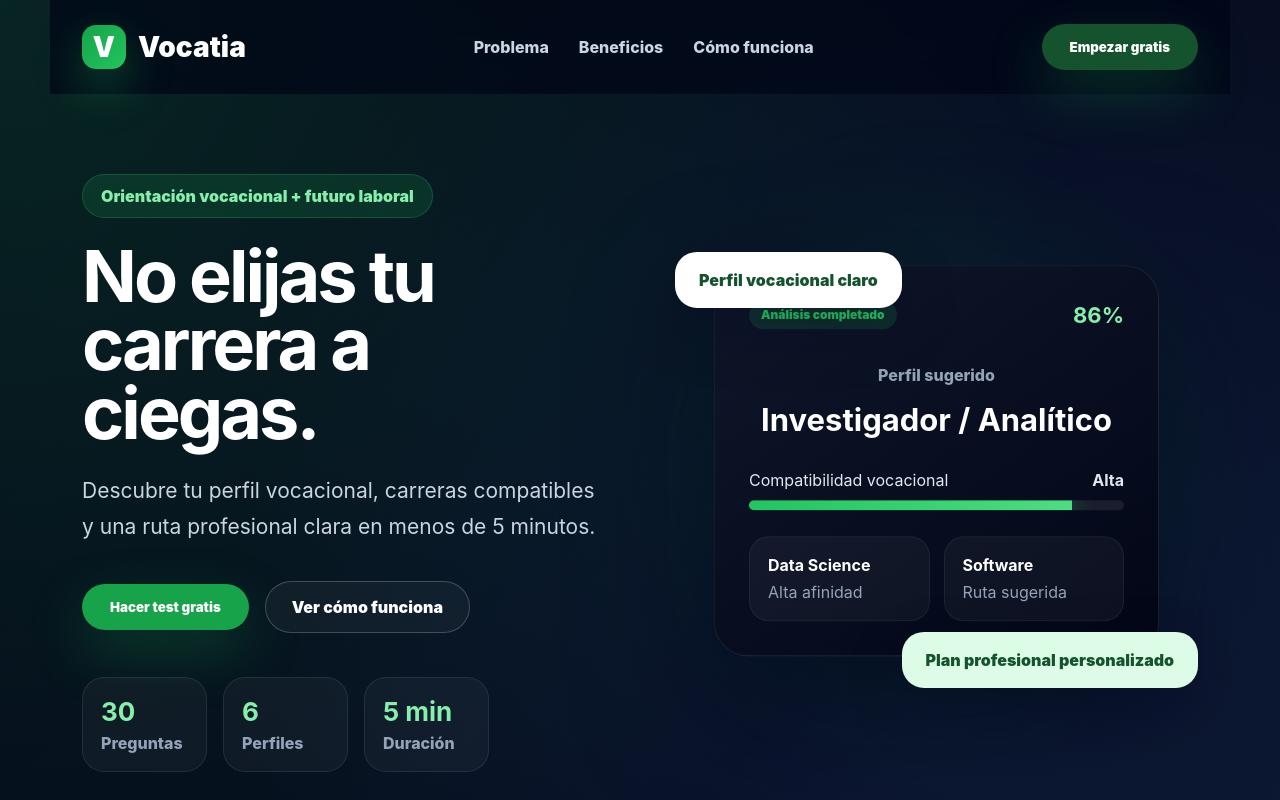
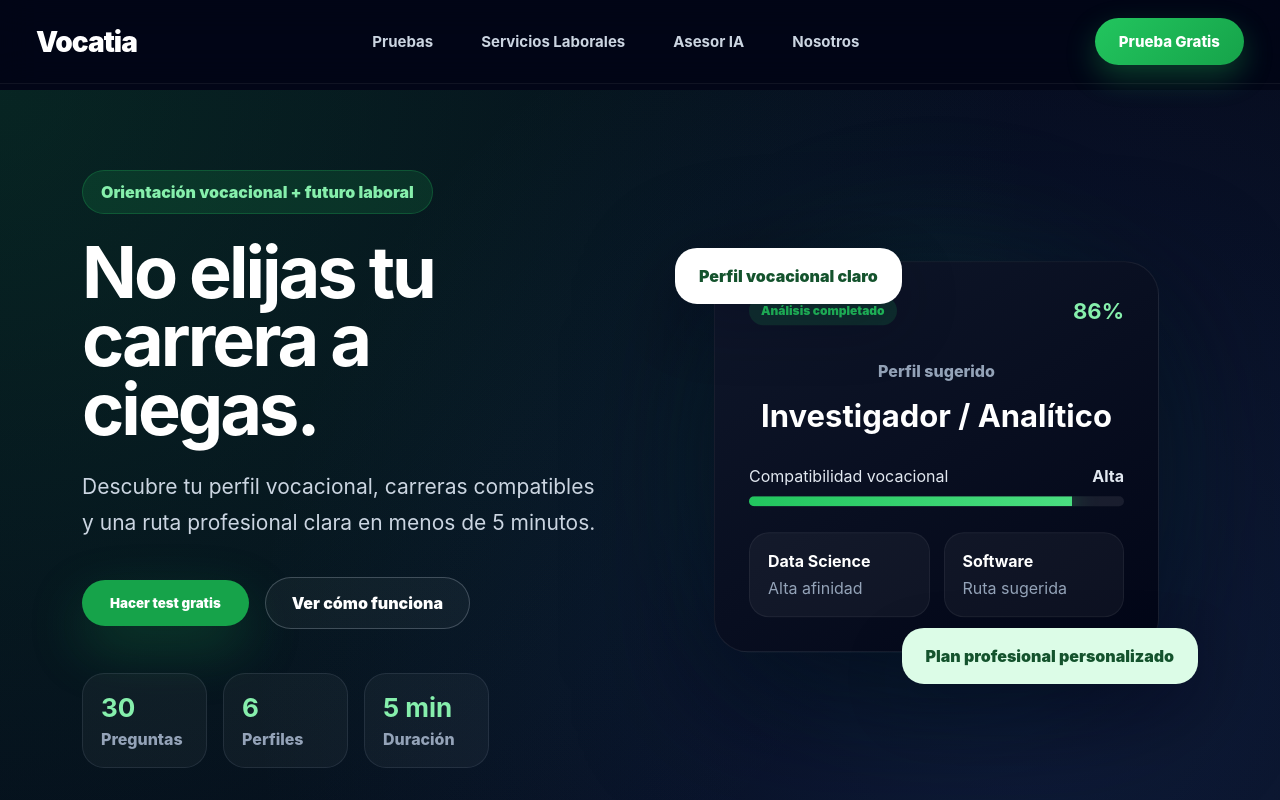
Before and after one commit to Gonzofm/vocatia, a React (Vite) app: page / in a window 1280 px wide. Shown: the top 800 px of the page. Built offline with nearby package versions, Linux system fonts and the light colour scheme.

Commit message:
update navbar

```diff
--- a/src/index.css
+++ b/src/index.css
@@ -1059,3 +1059,176 @@ a {
     transform: rotate(360deg);
   }
 }
+/* =========================
+   VOCATIA PREMIUM NAVBAR
+========================= */
+
+.vocatia-navbar {
+  position: fixed;
+  top: 0;
+  left: 0;
+  width: 100%;
+  z-index: 9999;
+  padding: 18px 36px;
+
+  background: rgba(2, 6, 23, 0.55);
+
+  backdrop-filter: blur(18px);
+  -webkit-backdrop-filter: blur(18px);
+
+  border-bottom: 1px solid rgba(255,255,255,0.06);
+}
+
+.vocatia-navbar-inner {
+  max-width: 1440px;
+  margin: 0 auto;
+
+  display: flex;
+  align-items: center;
+  justify-content: space-between;
+}
+
+.vocatia-logo {
+  font-size: 28px;
+  font-weight: 900;
+  color: white;
+  letter-spacing: -1px;
+}
+
+.vocatia-nav-links {
+  display: flex;
+  align-items: center;
+  gap: 12px;
+}
+
+.vocatia-nav-item {
+  position: relative;
+
+  border: none;
+  background: transparent;
+
+  color: #cbd5e1;
+  font-size: 15px;
+  font-weight: 700;
+
+  padding: 12px 18px;
+  border-radius: 14px;
+
+  cursor: pointer;
+  transition: 0.22s;
+}
+
+.vocatia-nav-item:hover {
+  background: rgba(255,255,255,0.05);
+  color: white;
+}
+
+.vocatia-dropdown {
+  position: relative;
+}
+
+.vocatia-dropdown-menu {
+  position: absolute;
+  top: calc(100% + 14px);
+  left: 0;
+
+  width: 320px;
+
+  background: rgba(15, 23, 42, 0.96);
+
+  border: 1px solid rgba(255,255,255,0.08);
+
+  border-radius: 24px;
+
+  padding: 14px;
+
+  opacity: 0;
+  visibility: hidden;
+  transform: translateY(10px);
+
+  transition: 0.22s;
+
+  box-shadow:
+    0 20px 80px rgba(0,0,0,0.45);
+
+  backdrop-filter: blur(18px);
+}
+
+.vocatia-dropdown:hover .vocatia-dropdown-menu {
+  opacity: 1;
+  visibility: visible;
+  transform: translateY(0);
+}
+
+.vocatia-dropdown-menu button {
+  width: 100%;
+
+  display: flex;
+  align-items: center;
+  justify-content: space-between;
+
+  border: none;
+  background: transparent;
+
+  color: white;
+
+  padding: 16px 18px;
+
+  border-radius: 16px;
+
+  font-size: 15px;
+  font-weight: 700;
+
+  cursor: pointer;
+
+  transition: 0.22s;
+}
+
+.vocatia-dropdown-menu button:hover {
+  background: rgba(255,255,255,0.05);
+}
+
+.vocatia-dropdown-menu span {
+  color: #94a3b8;
+  font-size: 13px;
+  font-weight: 600;
+}
+
+.vocatia-cta-btn {
+  border: none;
+
+  background: linear-gradient(
+    135deg,
+    #22c55e,
+    #16a34a
+  );
+
+  color: white;
+
+  padding: 14px 24px;
+
+  border-radius: 999px;
+
+  font-size: 15px;
+  font-weight: 800;
+
+  cursor: pointer;
+
+  box-shadow:
+    0 12px 30px rgba(34,197,94,0.3);
+
+  transition: 0.22s;
+}
+
+.vocatia-cta-btn:hover {
+  transform: translateY(-2px) scale(1.02);
+
+  box-shadow:
+    0 18px 40px rgba(34,197,94,0.45);
+}
+
+/* SPACE FOR FIXED NAVBAR */
+
+body {
+  padding-top: 90px;
+}
--- a/src/pages/landing.jsx
+++ b/src/pages/landing.jsx
@@ -11,22 +11,93 @@ function Landing({ onStart }) {
 
   return (
     <main className="landing-page">
-      <nav className="landing-navbar">
-        <div className="brand">
-          <div className="brand-icon">V</div>
-          <span>Vocatia</span>
+<nav className="vocatia-navbar">
+  <div className="vocatia-navbar-inner">
+
+    <div className="vocatia-logo">
+      Vocatia
+    </div>
+
+    <div className="vocatia-nav-links">
+
+      {/* PRUEBAS */}
+      <div className="vocatia-dropdown">
+        <button className="vocatia-nav-item">
+          Pruebas
+        </button>
+
+        <div className="vocatia-dropdown-menu">
+
+          <button onClick={onStart}>
+            Test Vocacional Flash
+            <span>Disponible</span>
+          </button>
+
+          <button>
+            Test Vocacional 360
+            <span>Próximamente</span>
+          </button>
+
+          <button>
+            Test Competencias Laborales
+            <span>Próximamente</span>
+          </button>
+
+          <button>
+            Test Atención
+            <span>Próximamente</span>
+          </button>
+
+          <button>
+            Test Tipo de Memoria
+            <span>Próximamente</span>
+          </button>
+
         </div>
+      </div>
 
-        <div className="nav-links">
-          <a href="#problema">Problema</a>
-          <a href="#beneficios">Beneficios</a>
-          <a href="#como-funciona">Cómo funciona</a>
+      {/* SERVICIOS */}
+      <div className="vocatia-dropdown">
+        <button className="vocatia-nav-item">
+          Servicios Laborales
+        </button>
+
+        <div className="vocatia-dropdown-menu">
+
+          <button>
+            Creador de CV
+            <span>Próximamente</span>
+          </button>
+
+          <button>
+            Análisis IA de Ofertas
+            <span>Próximamente</span>
+          </button>
+
+          <button>
+            Simulador de entrevistas
+            <span>Próximamente</span>
+          </button>
+
         </div>
+      </div>
 
-        <button className="nav-cta" onClick={onStart}>
-          Empezar gratis
-        </button>
-      </nav>
+      <button className="vocatia-nav-item">
+        Asesor IA
+      </button>
+
+      <button className="vocatia-nav-item">
+        Nosotros
+      </button>
+
+    </div>
+
+    <button className="vocatia-cta-btn" onClick={onStart}>
+      Prueba Gratis
+    </button>
+
+  </div>
+</nav>
 
       <section className="hero-section">
         <div
```
